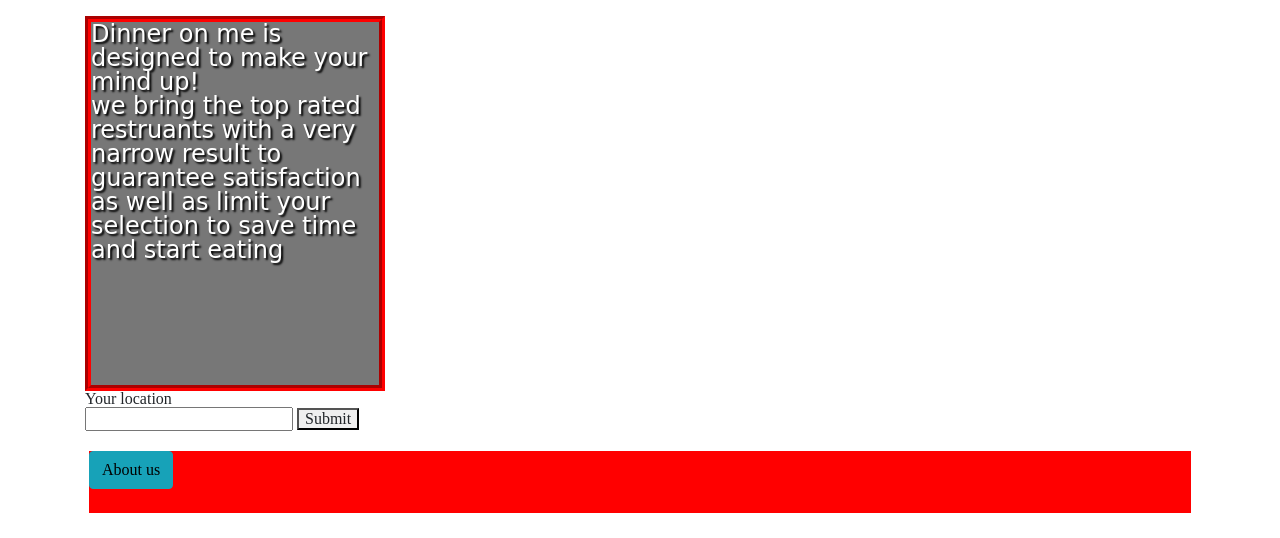
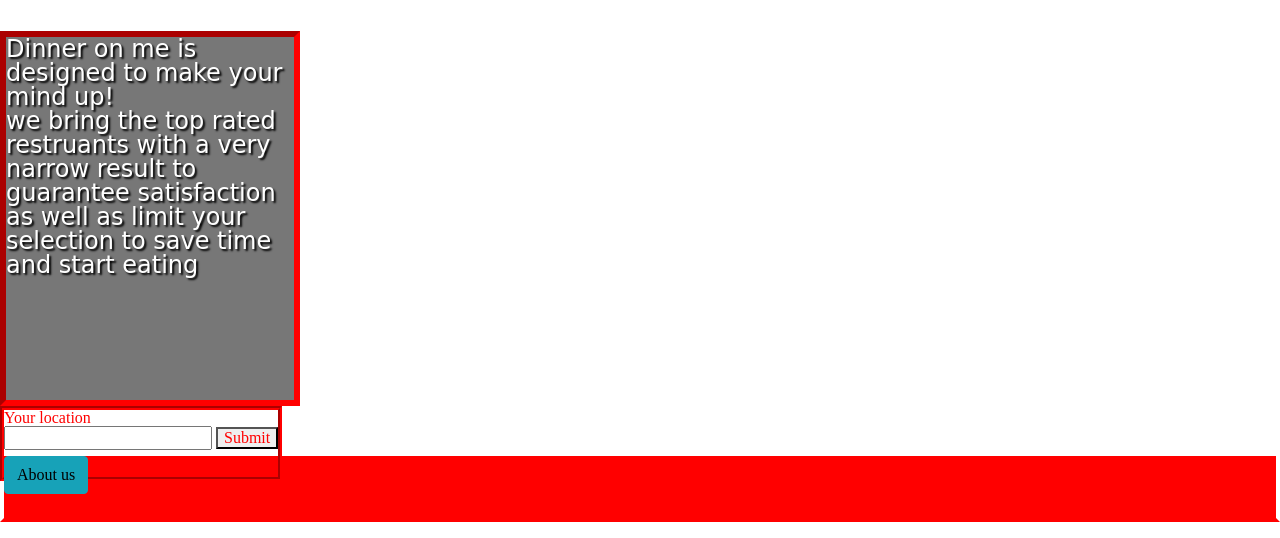
Before and after one commit to crisr10/dinner-on-me, a PHP site: page / in a window 1280 px wide. Shown: the part 401-939 px from the top of the page. Before the commit the page ends 914 px from the top, so only its background shows below. Run offline with PHP 8.4, Linux system fonts and the light colour scheme; some libraries are stand-ins or nearby versions; some web fonts are replaced.

Commit message:
Margin help

```diff
--- a/assets/css/style.css
+++ b/assets/css/style.css
@@ -7,11 +7,12 @@ body{
 	color:black;
 	height:375px;
 	width:300px;
-	border: groove 6px red;
+	border: inset 6px red;
 	font-family: 'Shrikhand', cursive;
 	font-size: 24px;
 	text-shadow: 2px 2px 2px black;
-	margin-top: -15px;
+	margin:0px;
+
 }
 
 .main-header {
@@ -33,10 +34,12 @@ body{
 	color:white;
 }
 footer{
+	margin-top: 30px;
 	height: 70px;
 	border: solid  white 4px;
 	background-color:red;
 	width: 100%;
+	border-bottom-color: transparent;
 
 }
 a{
@@ -44,5 +47,13 @@ a{
 	text-align: center;
     text-decoration: none;
     display: inline-block;
+}
+#location{
+	float:left;
+	border:groove 4px red;
+	color:red;
+	box-sizing: border-box;
+	height: 75px;
+	margin-bottom: -35px;
 
 }
--- a/index.html
+++ b/index.html
@@ -18,7 +18,7 @@
 	<script src="assets/javascript/oauth.js" type="text/javascript"></script>
 	<script src="assets/javascript/app.js" type="text/javascript"></script>
 
-	<div class="container">
+
 		<div class="jumbotron">
 			<h1 class="main-header">DINNER ON ME!</h1>
 		</div>
```
